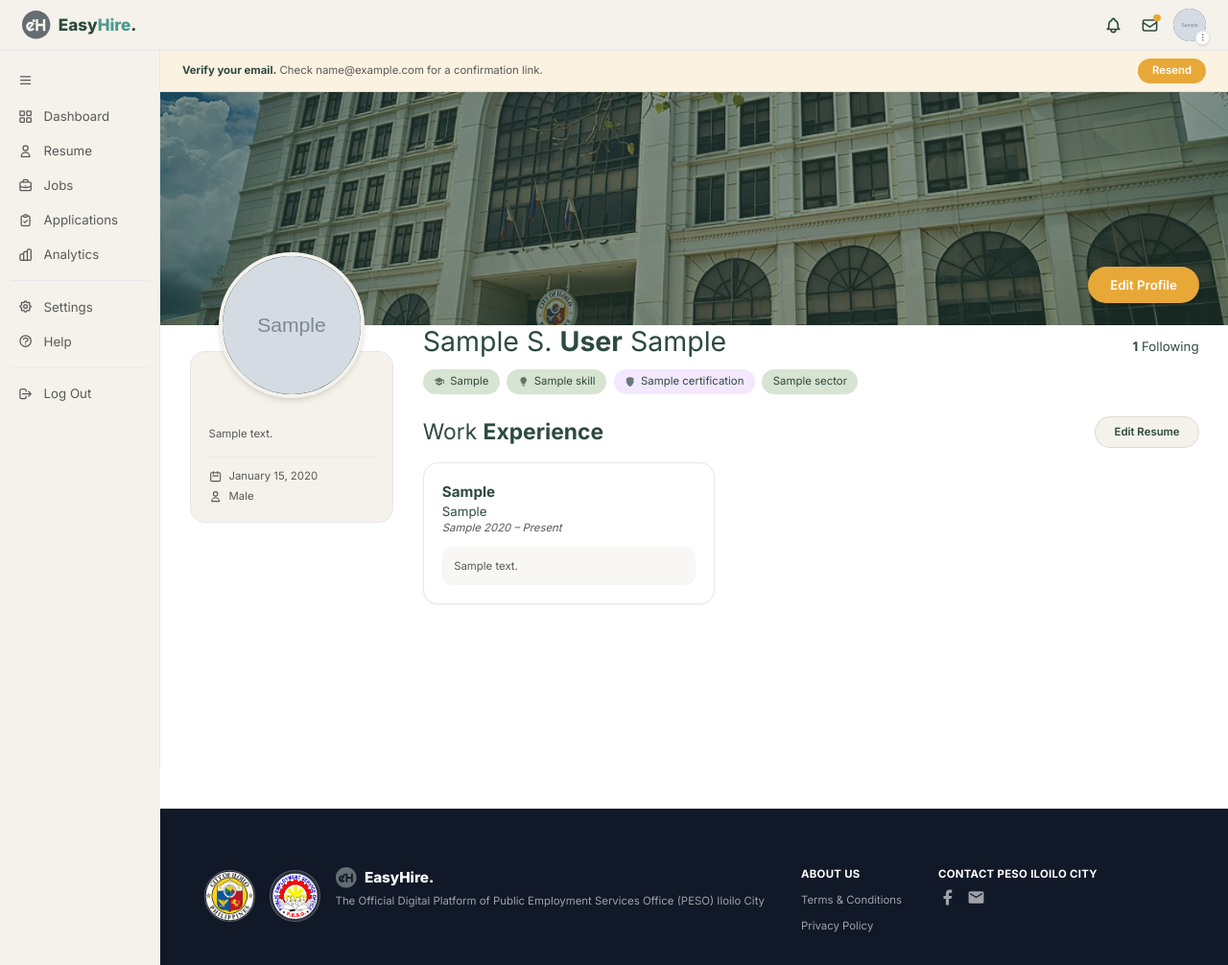
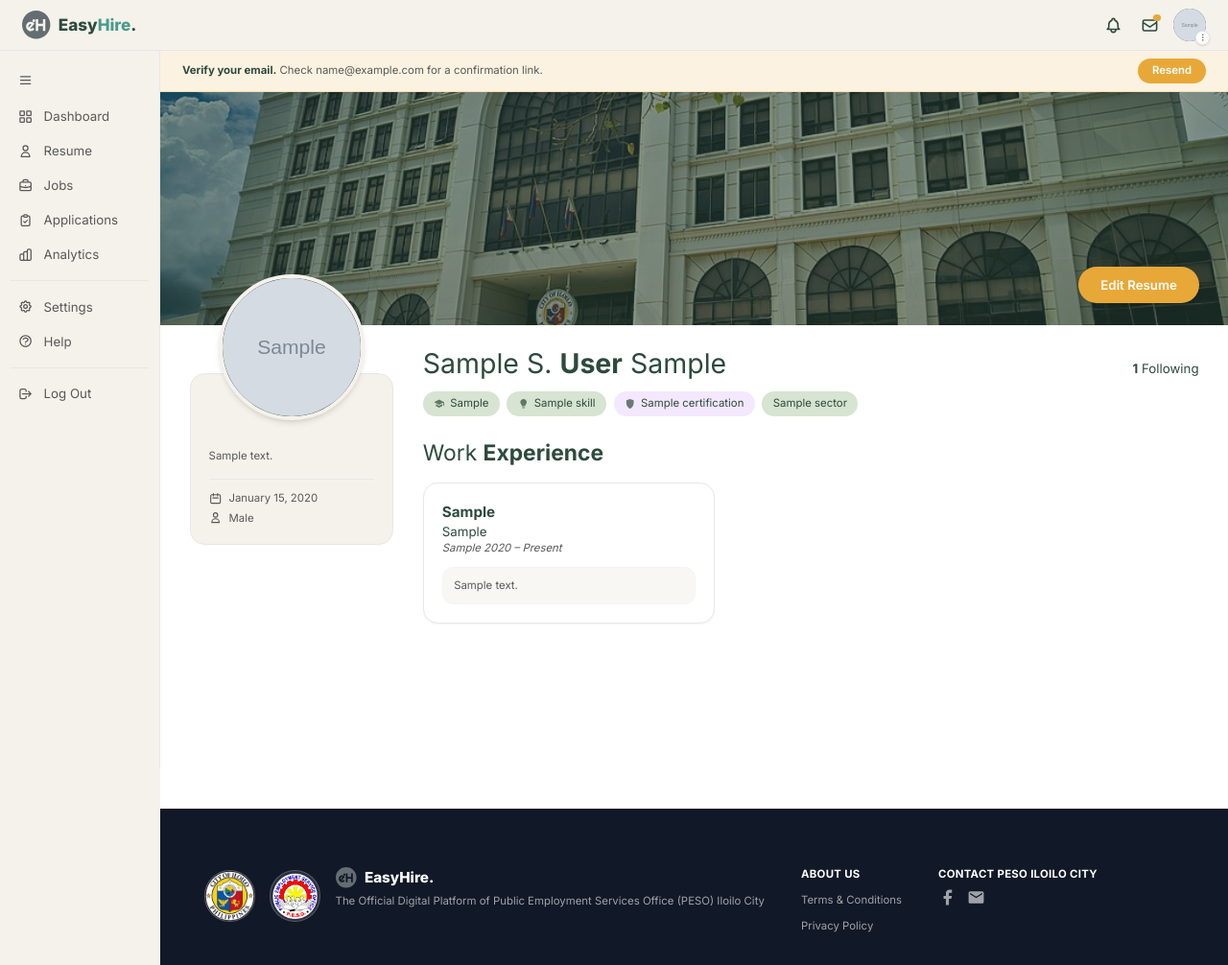
Before and after one commit to kelgoggie/easyhire_revised, a Django app: page /profile/ in a window 1280 px wide. Shown: the whole page at 96% size. Run offline with Django 5.2, Linux system fonts and the light colour scheme; a user stored in the database is signed in; tables that the repository leaves empty hold one stand-in row (values such as "Sample post"); grey boxes marked "Sample" are stand-in pictures; data that the repository does not hold is empty; parts of the project's set-up code (start-up, migrations or seed data) failed here and were passed over; some libraries are stand-ins or nearby versions.

Commit message:
profile: rename banner CTA to Edit Resume; drop duplicate; add breathing room
- Banner button says "Edit Profile" but goes to /resume/ (same as the
  Edit Resume button lower down). Both are the same action. Renamed the
  banner CTA to "Edit Resume" and dropped the duplicate next to the
  Work Experience header — one CTA is enough.
- Body wrapper had -mt-20 pulling the name up under the banner edge with
  no gap. Added pt-6 so there's ~24px of air between the cover photo
  and Kelly's name / avatar column.

Co-Authored-By: Claude Opus 4.7 <noreply@anthropic.com>

```diff
--- a/templates/jobseekers/profile.html
+++ b/templates/jobseekers/profile.html
@@ -20,12 +20,15 @@
     <div class="absolute inset-0 bg-primary/55"></div>
     <a href="/resume/"
        class="absolute bottom-4 right-4 sm:bottom-6 sm:right-8 bg-amber text-white text-xs sm:text-sm font-semibold px-5 sm:px-6 py-2 sm:py-2.5 rounded-full hover:bg-amber/90 transition shadow-md">
-      Edit Profile
+      Edit Resume
     </a>
   </div>
 
   <!-- ── Profile body ────────────────────────────────────────────── -->
-  <div class="px-4 sm:px-6 md:px-8 pb-8 -mt-20">
+  {# Extra top padding on the body so the name doesn't hug the banner   #}
+  {# edge — combined with the reduced negative margin below, there's a  #}
+  {# comfortable gap between the cover photo and Kelly's name.          #}
+  <div class="px-4 sm:px-6 md:px-8 pb-8 pt-6 -mt-20">
 
     <div class="flex flex-col md:flex-row md:items-start gap-6 md:gap-8">
 
@@ -130,13 +133,9 @@
           {% endfor %}
         </div>
 
-        <!-- Work Experience -->
-        <div class="flex items-center justify-between mb-4">
-          <h2 class="text-2xl text-primary">Work <strong>Experience</strong></h2>
-          <a href="/resume/" class="bg-surface border border-taupe/40 text-primary text-xs font-semibold px-5 py-2 rounded-full hover:bg-taupe/30 transition">
-            Edit Resume
-          </a>
-        </div>
+        {# Section header only — the Edit Resume CTA lives on the banner  #}
+        {# now, so a duplicate button here would be redundant.             #}
+        <h2 class="text-2xl text-primary mb-4">Work <strong>Experience</strong></h2>
 
         {% if experiences %}
         <div class="relative">
```
